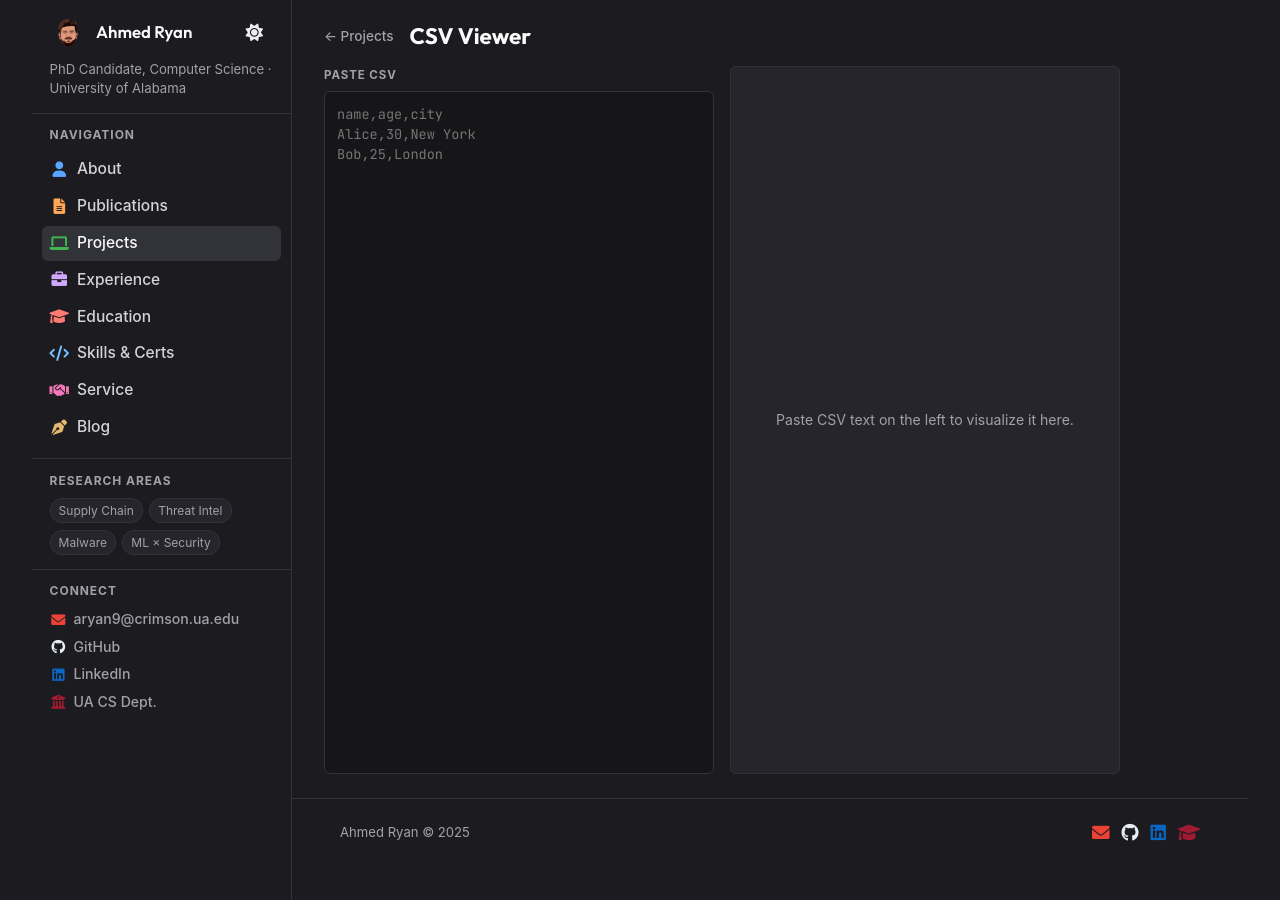
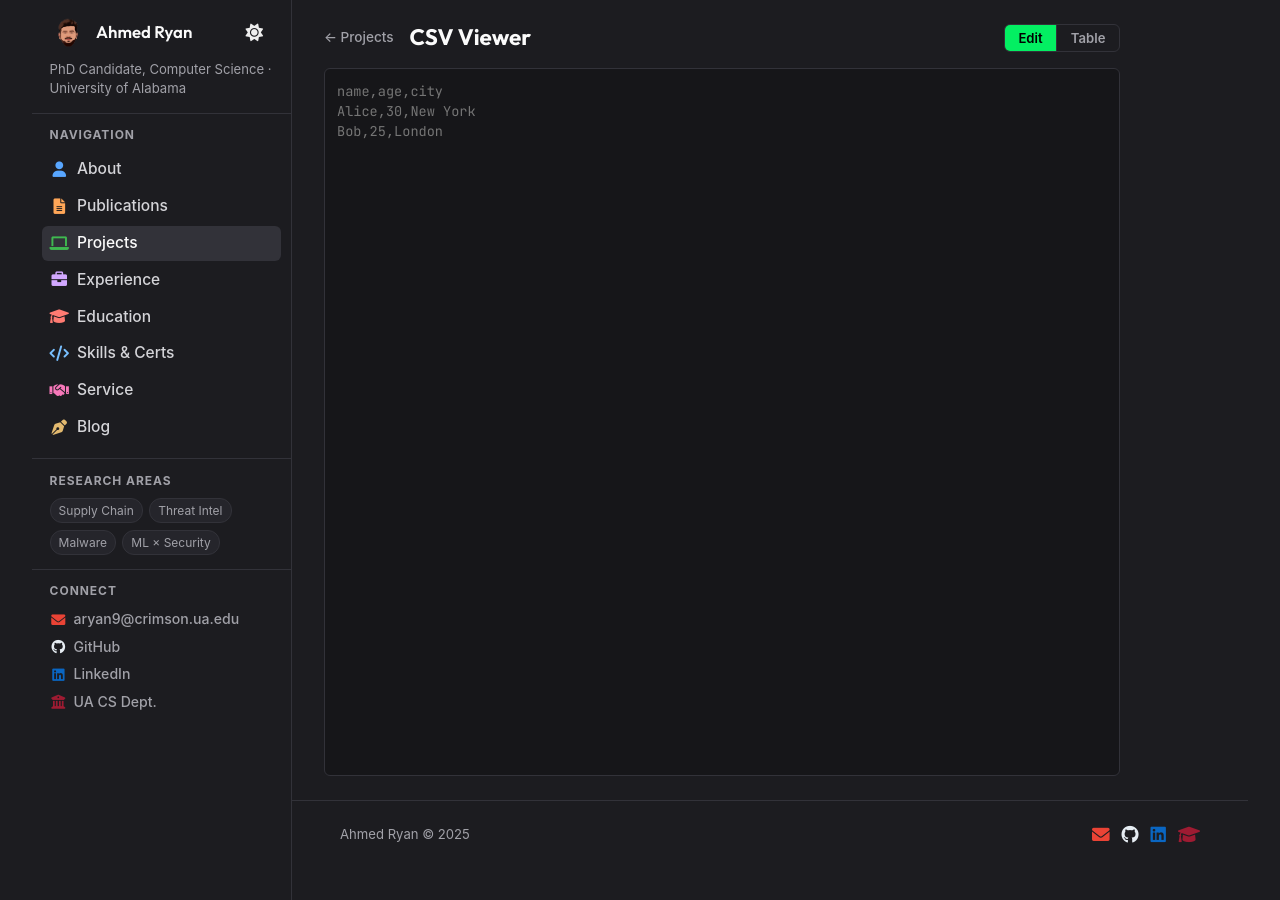
Before and after one commit to fraxhost/fraxhost.github.io, a Jekyll site: the page built from html/tools/csv-viewer.html, in a window 1280 px wide. Built offline with Jekyll 4.4.1, drawn with Linux system fonts in a browser that asks for light colours.

Commit message:
refactor: switch CSV viewer to single-panel with Edit/Table toggle
Replaces the two-column split layout with one full-height panel and a
segmented toggle button (Edit / Table) in the header. Pasting CSV
auto-switches to Table view; the toggle lets users move between views
manually at any time.

Co-Authored-By: Claude Sonnet 4.6 <noreply@anthropic.com>

```diff
--- a/css/csv-viewer.css
+++ b/css/csv-viewer.css
@@ -13,6 +13,12 @@
   display: flex;
   align-items: center;
   gap: 1rem;
+}
+
+.csv-viewer-header-right {
+  display: flex;
+  align-items: center;
+  gap: 0.75rem;
 }
 
 .csv-back-link {
@@ -35,39 +41,52 @@
   color: var(--color-text-muted);
 }
 
-/* ─── Two-panel layout ───────────────────────────── */
+/* ─── Toggle ─────────────────────────────────────── */
+
+.csv-toggle {
+  display: flex;
+  border: 1.5px solid var(--color-border);
+  border-radius: var(--border-radius);
+  overflow: hidden;
+}
+
+.csv-toggle-btn {
+  padding: 0.3rem 0.85rem;
+  font-size: 0.82rem;
+  font-weight: 600;
+  font-family: inherit;
+  background: none;
+  border: none;
+  border-right: 1.5px solid var(--color-border);
+  cursor: pointer;
+  color: var(--color-text-muted);
+  transition: background 0.1s, color 0.1s;
+}
+.csv-toggle-btn:last-child { border-right: none; }
+.csv-toggle-btn.active {
+  background: var(--color-primary);
+  color: light-dark(white, black);
+}
+.csv-toggle-btn:not(.active):hover {
+  background: var(--color-background-link-hover);
+  color: var(--color-text);
+}
+
+/* ─── Single-panel layout ────────────────────────── */
 
 .csv-tool-layout {
-  display: grid;
-  grid-template-columns: 1fr 1fr;
-  gap: 1rem;
   height: calc(100vh - 12rem);
   min-height: 300px;
 }
 
-@media (max-width: 768px) {
-  .csv-tool-layout {
-    grid-template-columns: 1fr;
-    height: auto;
-  }
-  .csv-input-panel { height: 280px; }
-  .csv-output-panel { height: 380px; }
-}
+.csv-hidden { display: none; }
 
 /* ─── Input panel ────────────────────────────────── */
 
 .csv-input-panel {
   display: flex;
   flex-direction: column;
-  gap: 0.4rem;
-}
-
-.csv-panel-label {
-  font-size: 0.72rem;
-  font-weight: 700;
-  text-transform: uppercase;
-  letter-spacing: 0.08em;
-  color: var(--color-text-muted);
+  height: 100%;
 }
 
 .csv-textarea {
@@ -95,6 +114,7 @@
   overflow: auto;
   background: var(--color-background-card);
   position: relative;
+  height: 100%;
 }
 
 .csv-empty-state {
--- a/html/tools/csv-viewer.html
+++ b/html/tools/csv-viewer.html
@@ -9,12 +9,17 @@ page_css: csv-viewer
     <a href="/html/project.html" class="csv-back-link">&larr; Projects</a>
     <h1 class="csv-viewer-title">CSV Viewer</h1>
   </div>
-  <span class="csv-viewer-meta" id="csv-meta"></span>
+  <div class="csv-viewer-header-right">
+    <span class="csv-viewer-meta" id="csv-meta"></span>
+    <div class="csv-toggle">
+      <button class="csv-toggle-btn active" id="btn-edit">Edit</button>
+      <button class="csv-toggle-btn" id="btn-table">Table</button>
+    </div>
+  </div>
 </div>
 
 <div class="csv-tool-layout">
-  <div class="csv-input-panel">
-    <span class="csv-panel-label">Paste CSV</span>
+  <div class="csv-input-panel" id="csv-input-panel">
     <textarea
       id="csv-input"
       class="csv-textarea"
@@ -22,8 +27,8 @@ page_css: csv-viewer
       spellcheck="false"
     ></textarea>
   </div>
-  <div class="csv-output-panel" id="csv-output">
-    <div class="csv-empty-state">Paste CSV text on the left to visualize it here.</div>
+  <div class="csv-output-panel csv-hidden" id="csv-output">
+    <div class="csv-empty-state">Switch to Edit, paste your CSV, then come back here.</div>
   </div>
 </div>
 
@@ -55,22 +60,35 @@ page_css: csv-viewer
     return rows;
   }
 
-  const outputEl = document.getElementById('csv-output');
-  const metaEl   = document.getElementById('csv-meta');
+  const outputEl   = document.getElementById('csv-output');
+  const inputPanel = document.getElementById('csv-input-panel');
+  const metaEl     = document.getElementById('csv-meta');
+  const btnEdit    = document.getElementById('btn-edit');
+  const btnTable   = document.getElementById('btn-table');
   let data = [], sortCol = -1, sortDir = 0;
+
+  function switchView(view) {
+    inputPanel.classList.toggle('csv-hidden', view !== 'edit');
+    outputEl.classList.toggle('csv-hidden', view !== 'table');
+    btnEdit.classList.toggle('active', view === 'edit');
+    btnTable.classList.toggle('active', view === 'table');
+  }
+
+  btnEdit.addEventListener('click', () => switchView('edit'));
+  btnTable.addEventListener('click', () => switchView('table'));
 
   function render() {
     if (!data.length) {
-      outputEl.innerHTML = '<div class="csv-empty-state">Paste CSV text on the left to visualize it here.</div>';
+      outputEl.innerHTML = '<div class="csv-empty-state">Switch to Edit, paste your CSV, then come back here.</div>';
       metaEl.textContent = '';
       return;
     }
 
     const headers = data[0];
     const rows    = data.slice(1);
-    const rLabel  = rows.length + ' row' + (rows.length !== 1 ? 's' : '');
-    const cLabel  = headers.length + ' col' + (headers.length !== 1 ? 's' : '');
-    metaEl.textContent = rLabel + ' × ' + cLabel;
+    metaEl.textContent = rows.length + ' row' + (rows.length !== 1 ? 's' : '')
+                       + ' × '
+                       + headers.length + ' col' + (headers.length !== 1 ? 's' : '');
 
     let sorted = rows;
     if (sortDir !== 0 && sortCol >= 0) {
@@ -94,9 +112,9 @@ page_css: csv-viewer
       th.textContent = h;
       if (i === sortCol && sortDir !== 0) th.dataset.sort = sortDir === 1 ? 'asc' : 'desc';
       th.addEventListener('click', () => {
-        if (sortCol !== i)   { sortCol = i; sortDir = 1; }
+        if (sortCol !== i)       { sortCol = i; sortDir = 1; }
         else if (sortDir === 1)  sortDir = -1;
-        else                { sortDir = 0; sortCol = -1; }
+        else                     { sortDir = 0; sortCol = -1; }
         render();
       });
       hrow.appendChild(th);
@@ -128,6 +146,7 @@ page_css: csv-viewer
       if (!text.trim()) { data = []; render(); return; }
       sortCol = -1; sortDir = 0;
       data = parseCSV(text);
+      if (data.length) switchView('table');
       render();
     }, 150);
   });
```
